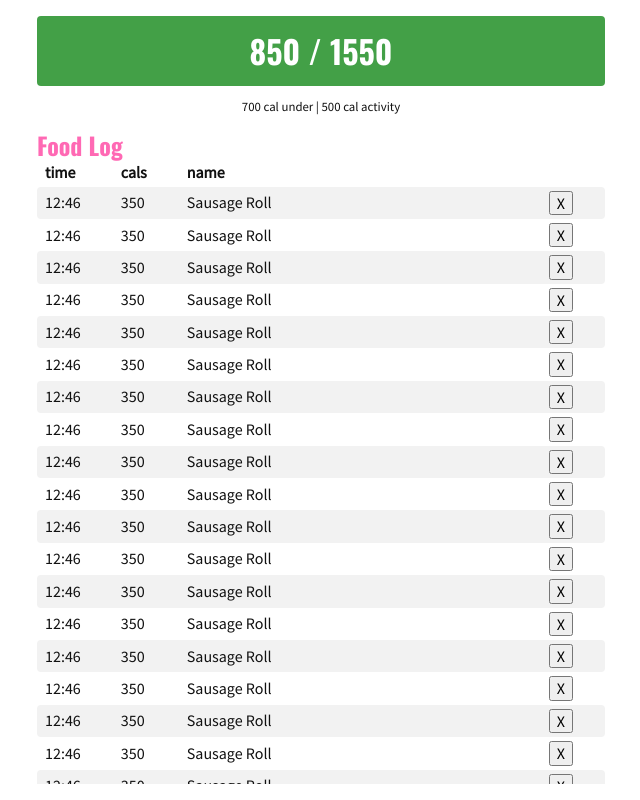
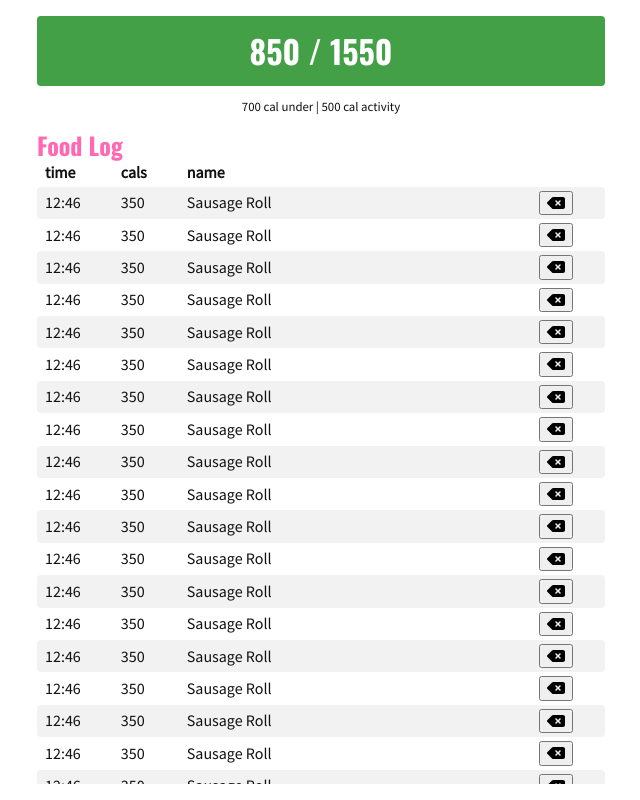
Before and after one commit to jelleenet/caltrack, a Vue app: page / in a window 1280 px wide. Shown: the whole page, without its empty margins (319-959 px from the left). Built offline with nearby package versions, Linux system fonts and the light colour scheme.

Commit message:
Adds FontAwesome icon support, lints project

```diff
--- a/package.json
+++ b/package.json
@@ -13,6 +13,11 @@
     "format": "prettier --write src/"
   },
   "dependencies": {
+    "@fortawesome/fontawesome-svg-core": "^6.3.0",
+    "@fortawesome/free-brands-svg-icons": "^6.3.0",
+    "@fortawesome/free-regular-svg-icons": "^6.3.0",
+    "@fortawesome/free-solid-svg-icons": "^6.3.0",
+    "@fortawesome/vue-fontawesome": "^3.0.3",
     "normalize.css": "^8.0.1",
     "pinia": "^2.0.32",
     "vue": "^3.2.47",
--- a/src/App.vue
+++ b/src/App.vue
@@ -1,5 +1,5 @@
 <script setup lang="ts">
-import { RouterLink, RouterView } from 'vue-router'
+import { RouterLink, RouterView } from 'vue-router';
 import HeaderBar from './components/HeaderBar.vue';
 </script>
 
--- a/src/components/FoodTable.vue
+++ b/src/components/FoodTable.vue
@@ -16,7 +16,9 @@
         <td>12:46</td>
         <td>350</td>
         <td>Sausage Roll</td>
-        <td><button type="button" aria-label="Delete Item">X</button></td>
+        <td><button type="button" aria-label="Delete Item">
+            <font-awesome-icon icon="fa-solid fa-delete-left" />
+          </button></td>
       </tr>
     </tbody>
   </table>
--- a/src/components/HeaderBar.vue
+++ b/src/components/HeaderBar.vue
@@ -4,7 +4,7 @@ import { reactive, computed } from 'vue';
 const calories = reactive({
   current: 850,
   target: 1550,
-  max: 2000,
+  max: 2000
 });
 
 const backgroundClass = computed(() => {
@@ -24,8 +24,8 @@ const caloriesRemaining = computed(() => {
 });
 
 const caloriesActivity = computed(() => {
-  return `500 cal activity`
-})
+  return `500 cal activity`;
+});
 </script>
 
 <template>
--- /dev/null
+++ b/src/plugins/FontAwesome.ts
@@ -0,0 +1,14 @@
+import type { App } from 'vue';
+
+import { library } from '@fortawesome/fontawesome-svg-core';
+import { FontAwesomeIcon } from '@fortawesome/vue-fontawesome';
+
+import { faDeleteLeft } from '@fortawesome/free-solid-svg-icons';
+
+library.add(faDeleteLeft);
+
+export default {
+  install: (app: App) => {
+    app.component('font-awesome-icon', FontAwesomeIcon);
+  }
+};
--- a/vite.config.ts
+++ b/vite.config.ts
@@ -16,7 +16,7 @@ export default defineConfig({
     strictPort: true,
     port: 5173,
     watch: {
-      usePolling: true,
-    },
+      usePolling: true
+    }
   }
 });
```
Also changed, not shown: src/main.ts (+12 -9 lines), src/router/index.ts (+4 -4 lines), src/stores/counter.ts (+7 -7 lines), 2 other files (tests, documents, lock files or other folders).
